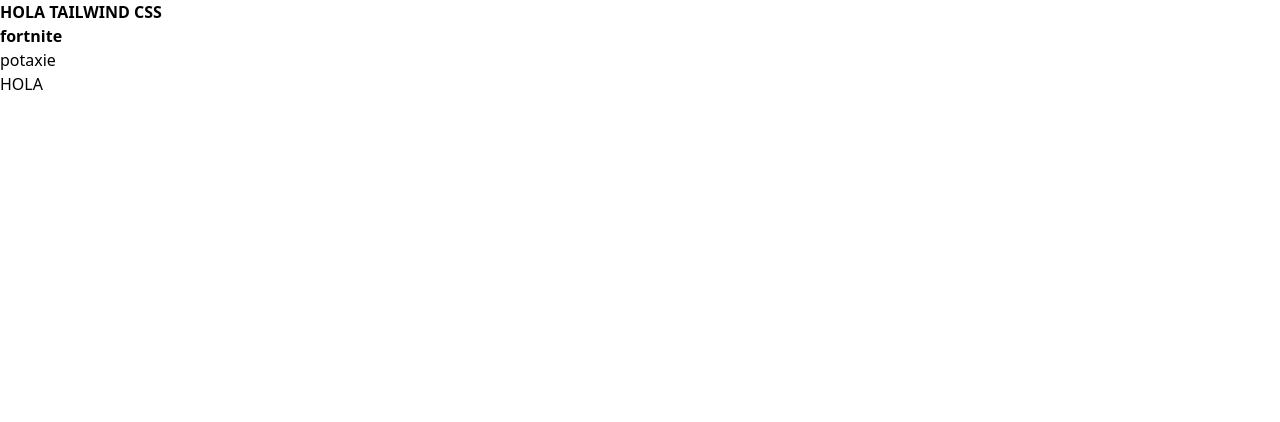
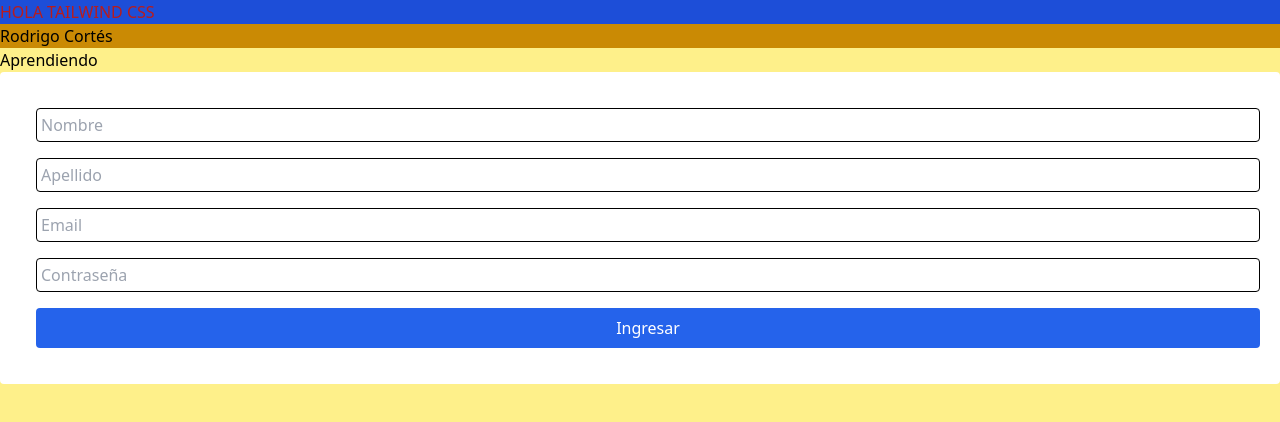
Before and after one commit to Roderiiich/Aprendiendo-TAILWIND-CSS, a website: page src/index.html in a window 1280 px wide. Drawn offline with Linux system fonts and the light colour scheme.

Commit message:
segundo commit tailwind css

```diff
--- a/src/index.html
+++ b/src/index.html
@@ -7,10 +7,25 @@
     <link rel="stylesheet" href="./output.css">
 
 </head>
-<body>
-    <h1 class="bg-red-700 font-bold">HOLA TAILWIND CSS</h1>
-    <h2 class="font-bold">fortnite</h2>
-    <h2>potaxie</h2>
-   <button class="bg-red-500">HOLA</button>
+<body class="bg-yellow-200">
+    <h1 class="bg-blue-700 text-red-700">HOLA TAILWIND CSS</h1>
+    <h2 class="bg-yellow-600">Rodrigo Cortés</h2>
+    <h6>Aprendiendo</h2>
+
+
+        <form action="#" class="bg-white p-7 rounded">
+
+            <input class="border border-black rounded p-1 m-2  w-full" type="text" placeholder="Nombre">
+
+            <input class="border border-black rounded p-1 m-2 w-full"type="text" placeholder="Apellido">
+
+            <input class="border border-black rounded p-1 m-2 w-full"type="email" placeholder="Email">
+
+            <input class="border border-black rounded p-1 m-2 w-full"type="password" placeholder="Contraseña">
+
+            <button class="bg-blue-600 text-white p-2  rounded m-2 hover:bg-blue-700 w-full">Ingresar</button>
+           </form>
+
+
 </body>
 </html>
```
Also changed, not shown: src/output.css.
